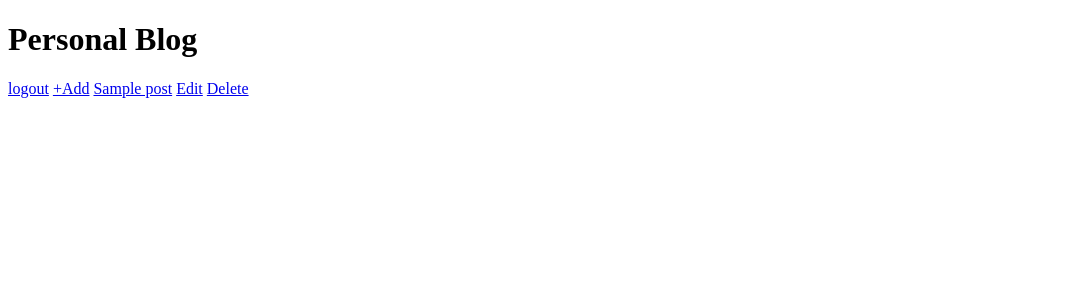
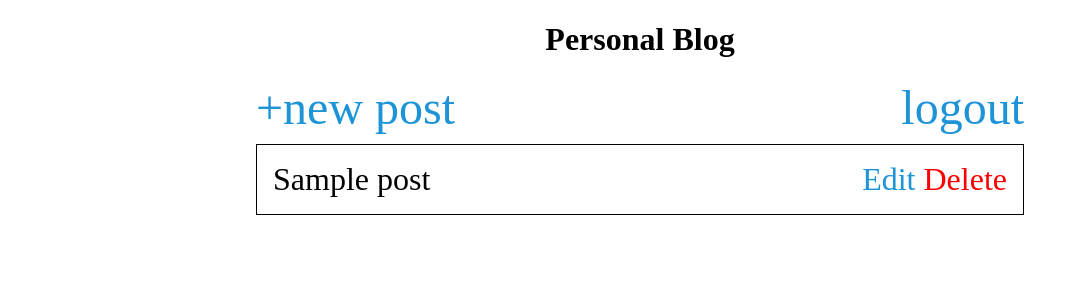
Before and after one commit to AmanDevelops/python-mini-projects, a Flask app: template Personal Blog/templates/admin_dashboard.html in a window 1280 px wide. Shown: the top 300 px of the page, without its empty margins (0-1079 px from the left). Run offline with Flask 3, Linux system fonts and the light colour scheme; the template is opened without the code that fills it: most values are stand-ins (such as "Sample title", 1, 10 or a date in 2020).

Commit message:
feat: enhance admin dashboard and post view with improved styling and layout

```diff
--- a/Personal Blog/templates/admin_dashboard.html
+++ b/Personal Blog/templates/admin_dashboard.html
@@ -4,16 +4,53 @@
     <meta charset="UTF-8" />
     <meta name="viewport" content="width=device-width, initial-scale=1.0" />
     <title>Admin Panel</title>
+    <style>
+      body {
+        width: 60vw;
+        margin: auto;
+      }
+      h1 {
+        text-align: center;
+      }
+      nav {
+        display: flex;
+        justify-content: space-between;
+        height: 4rem;
+        font-size: 3rem;
+      }
+      a:any-link {
+        text-decoration: none;
+        color: rgb(30, 148, 216);
+      }
+      .post_item {
+        border: 1px solid black;
+        padding: 1rem;
+        display: flex;
+        justify-content: space-between;
+        font-size: 2rem;
+      }
+
+      @media screen and (max-width: 800px) {
+        body {
+          width: 95vw;
+        }
+      }
+    </style>
   </head>
   <body>
     <h1>Personal Blog</h1>
-    <a href="/logout">logout</a>
-    <a href="/admin/new">+Add</a>
-
+    <nav>
+      <a href="/admin/new">+new post</a>
+      <a href="/logout">logout</a>
+    </nav>
     {% for post in posts%}
-    <a href="/article/{{post.id}}">{{post.title}}</a>
-    <a href="/admin/edit/{{post.id}}">Edit</a>
-    <a href="/admin/delete/{{post.id}}">Delete</a>
+    <div class="post_item">
+      <a href="/article/{{post.id}}" style="color: black">{{post.title}}</a>
+      <div class="post_title">
+        <a href="/admin/edit/{{post.id}}">Edit</a>
+        <a href="/admin/delete/{{post.id}}" style="color: red">Delete</a>
+      </div>
+    </div>
     {% endfor %}
   </body>
 </html>
```
Also changed, not shown: Personal Blog/templates/index.html (+32 -0 lines), Personal Blog/templates/view_post.html (+10 -0 lines).
